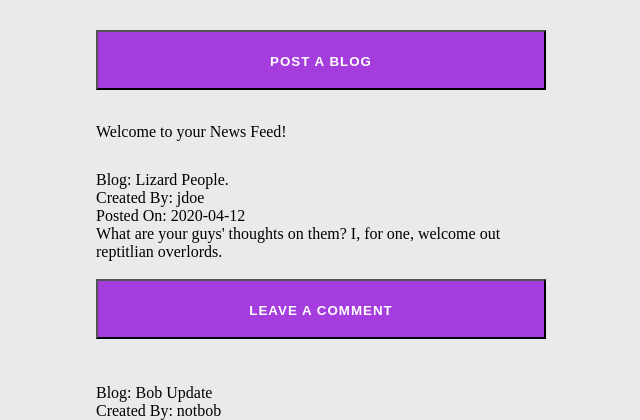
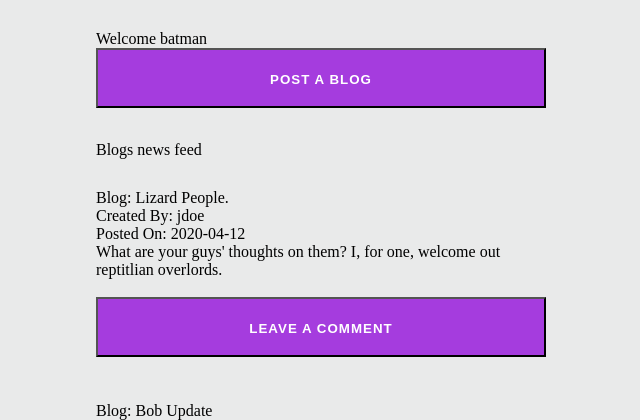
Before and after one commit to sarahnicoleboo/comp440, a PHP site: page /newsFeed.php in a window 1280 px wide. Shown: the top 420 px of the page, without its empty margins (319-959 px from the left). Run offline with PHP 8.4, Linux system fonts and the light colour scheme; a user stored in the database is signed in; data comes from the database, SQL or seed files in the repository; some libraries are stand-ins or nearby versions; some web fonts are replaced.

Commit message:
Insert blog functionality is working

```diff
--- a/insertBlog.php
+++ b/insertBlog.php
@@ -8,5 +8,6 @@
    $subject = $_POST['subject'];
    $description = $_POST['description'];
 
-   $query = mysqli_query($db, "CALL Insert_Blog_Procedure($subject, $description, $username);");
+   $query = mysqli_query($db, "CALL Insert_Blog_Procedure('$subject', '$description', '$username');");
+   header("Location: /newsFeed.php");
 ?>
--- a/newsFeed.php
+++ b/newsFeed.php
@@ -42,15 +42,18 @@
            error_log("Hi I am an error and db username is " . $dbuser . "\r\n");
     	   }
 
+	   session_start();
+
 	   $query = "SELECT subject, created_by, pdate, description FROM blogs ORDER BY pdate DESC;";
 	   $result = mysqli_query($db, $query);
 	?>
 
         <div class="wrapper">
 	<div class="container">
+	    <p>Welcome <?php echo $_SESSION['username']; ?></p>
 	    <input type="button" class="btn" id="postButton" value="Post a blog">
 	    <br /><br />
-	    <p> Welcome to your News Feed! </p>
+	    <p> Blogs news feed </p>
 	</div>
 	<?php
 	   while($rows=$result->fetch_assoc())
```
